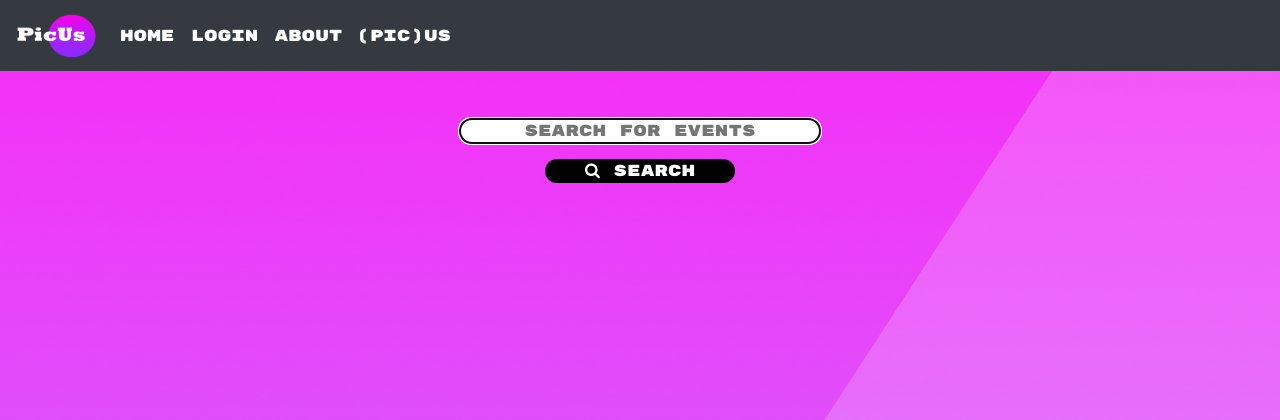
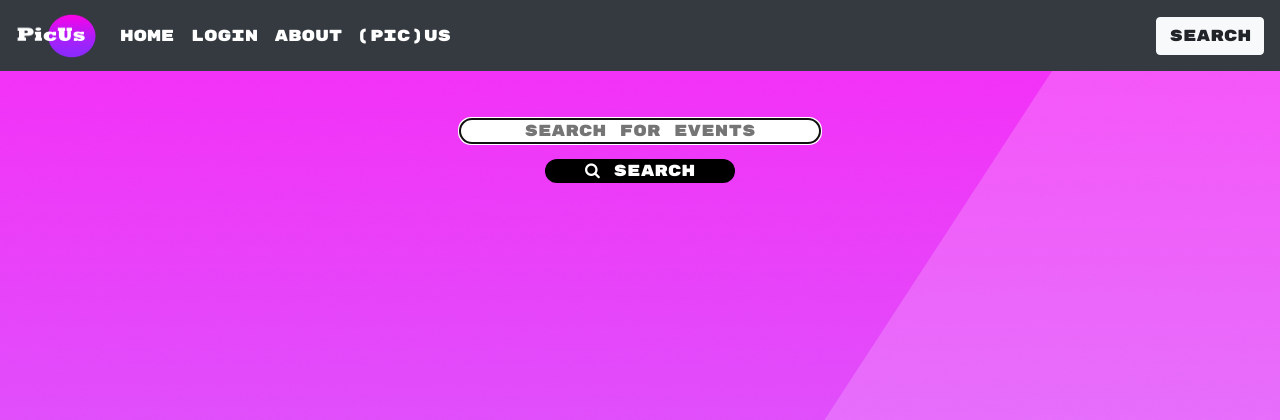
Before and after one commit to RickSunder/picus2.0, a Flask app: page /search in a window 1280 px wide. Shown: the top 420 px of the page. Run offline with Flask 2, Linux system fonts and the light colour scheme; data comes from the database, SQL or seed files in the repository; some libraries are stand-ins or nearby versions; some web fonts are replaced.

Commit message:
search en opmaak

```diff
--- a/templates/layout.html
+++ b/templates/layout.html
@@ -92,6 +92,21 @@
         <li class="nav-item active">
           <a style="font-family: Rubik Mono One;"class="nav-link" href="{{url_for('aboutus') }}">About (Pic)Us</a>
         </li>
+  </div>
+  <div style="float right">
+        <ul class="navbar-nav ml-auto" style="float:right;">
+           <li class="nav-item active">
+          <li class="nav-item active">
+          <a style="font-family: Rubik Mono One;float:right"class="btn btn-light" href="{{url_for('search') }}">Search</a>
+          </li>
+        </ul>
+  </div>
+
+
+
+
+
+
     </ul>
   </div>
 </nav>
```
Also changed, not shown: templates/groupview.html (+4 -4 lines). Lines whose indentation alone changed are shown as unchanged.
